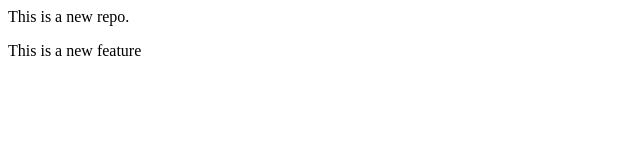
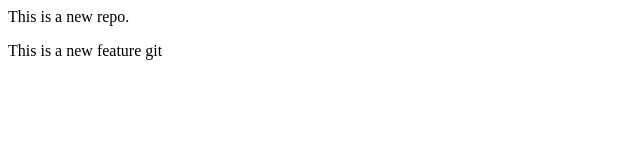
Before and after one commit to priyanshi-git1/localrepo, a plain HTML site: page Index.html in a window 1280 px wide. Shown: the full height of the page, 0-640 px from the left. Drawn offline with Linux system fonts and the light colour scheme.

Commit message:
Update feature

```diff
--- a/Index.html
+++ b/Index.html
@@ -1,4 +1,4 @@
 <p>
     This is a new repo.
 </p>
-<p> This is a new feature</p>
+<p> This is a new feature git</p>
```
